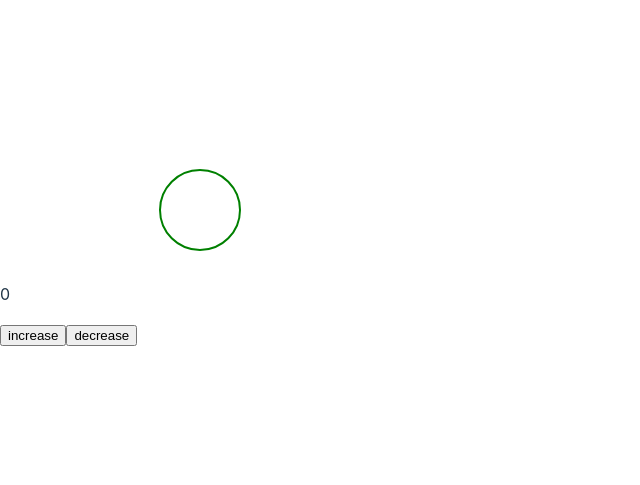
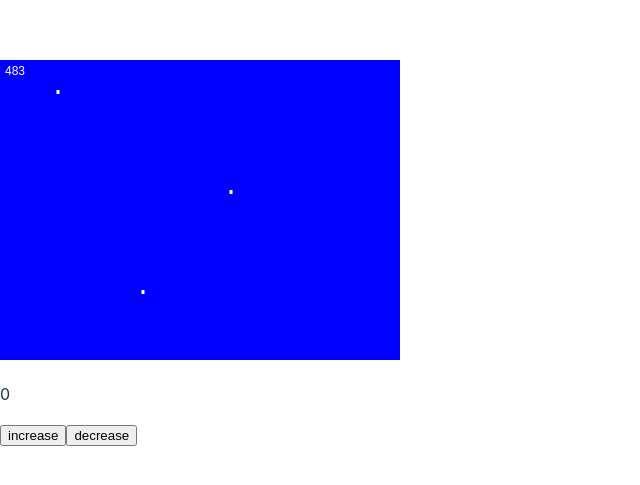
Before and after one commit to laszloekovacs/react-context-reducer, a React (Vite) app: page / in a window 1280 px wide. Shown: the part 147-632 px from the top of the page, without its empty margins (0-640 px from the left). Built offline with nearby package versions, Linux system fonts and the light colour scheme.

Commit message:
added fancy star effect

```diff
--- a/src/Bar.tsx
+++ b/src/Bar.tsx
@@ -1,21 +1,43 @@
-import React, {ReactElement} from 'react';
+import React, {ReactElement, useEffect, useRef} from 'react';
+import {particles_init, particles_render, particles_update} from './rainFx';
 
 function Bar(): ReactElement {
-	const cx = 200;
-	const cy = 50;
+	const canvasRef = useRef(null);
+	let frame = useRef(0);
+	const animHandleRef = useRef(0);
+
+	useEffect(() => {
+		function render() {
+			const canvas = canvasRef.current! as HTMLCanvasElement;
+			const ctx = canvas.getContext('2d') as CanvasRenderingContext2D;
+			// drawing starts
+
+			ctx.font = '12px Arial';
+
+			ctx.fillStyle = 'blue';
+			ctx.fillRect(0, 0, 400, 300);
+			ctx.fillStyle = 'white';
+			ctx.fillText(frame.current.toString(), 5, 15);
+
+			particles_update(frame.current);
+			particles_render(ctx);
+			// drawing ends
+			animHandleRef.current = window.requestAnimationFrame(render);
+			frame.current++;
+		}
+
+		particles_init(12);
+
+		render();
+
+		return () => {
+			window.cancelAnimationFrame(animHandleRef.current);
+		};
+	}, []);
 
 	return (
 		<>
-			<svg width="400" height="100">
-				<circle
-					cx={cx}
-					cy={cy}
-					r="40"
-					stroke="green"
-					stroke-width="2"
-					fill="white"
-				></circle>
-			</svg>
+			<canvas ref={canvasRef} width="400" height="300"></canvas>
 		</>
 	);
 }
--- /dev/null
+++ b/src/rainFx.ts
@@ -0,0 +1,70 @@
+export class Particle {
+	static particles: Particle[] = [];
+
+	x: number;
+	y: number;
+	age: number;
+
+	constructor(x: number, y: number) {
+		this.x = x;
+		this.y = y;
+		this.age = 0;
+	}
+}
+
+export const canvas_width = 400;
+export const canvas_height = 300;
+
+function RandomFromZeroTo(max: number): number {
+	return Math.floor(Math.random() * max);
+}
+
+/**
+ * init particle system;
+ */
+export function particles_init(count: number) {}
+
+/**
+ * update the particle simulation
+ * move the existing particles down y ammount
+ * add a new particle every x frames or so
+ */
+
+export function particles_update(frame: number) {
+	const everynthframe = 10;
+	const yspeed = 10;
+	const max_age = 82;
+
+	// remove old parts
+	Particle.particles = Particle.particles.filter(
+		(p) => p.y != canvas_height && p.age != max_age
+	);
+
+	// move particles downward
+	Particle.particles.forEach((p) => {
+		p.y += yspeed;
+		p.age += 1;
+	});
+
+	// create new ones
+	if (0 == frame % everynthframe) {
+		Particle.particles.push(
+			new Particle(RandomFromZeroTo(canvas_width), 0)
+		);
+	}
+}
+
+/**
+ * Render particles
+ */
+export function particles_render(ctx: CanvasRenderingContext2D) {
+	ctx.strokeStyle = 'white';
+	ctx.lineWidth = 3;
+
+	Particle.particles.forEach((p) => {
+		ctx.beginPath();
+		ctx.moveTo(p.x, p.y);
+		ctx.lineTo(p.x, p.y + 4);
+		ctx.stroke();
+	});
+}
```
